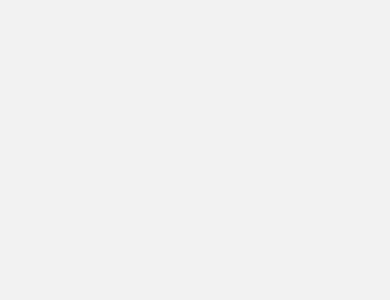
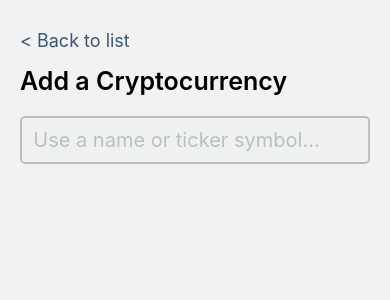
Before and after one commit to FrancMihani/PragmaticTestReactNative, a React Native app: screen /CryptoTrackerProFormScreen in a window 390 px wide. Shown: the top 300 px of the page. Built offline with nearby package versions, Linux system fonts and the light colour scheme.

Commit message:
chore: text input button

```diff
--- /dev/null
+++ b/src/components/TextInput/TextInput.component.tsx
@@ -0,0 +1,23 @@
+import React, { useState } from 'react'
+import useStyles from 'components/TextInput/TextInput.styles'
+import { TextInput } from 'react-native'
+
+import { TextInputProps } from 'react-native/Libraries/Components/TextInput/TextInput'
+import useTheme from 'theme/useTheme'
+
+export const TextInputComponent = (props: TextInputProps) => {
+  const { colors } = useTheme()
+  const [isFocused, setIsFocused] = useState(false)
+  const styles = useStyles(isFocused)
+
+  return (
+    <TextInput
+      {...props}
+      cursorColor={colors.secondary}
+      placeholderTextColor={isFocused ? colors.secondary : colors.outline}
+      style={[styles.input, props.style]}
+      onFocus={() => setIsFocused(true)}
+      onBlur={() => setIsFocused(false)}
+    />
+  )
+}
--- /dev/null
+++ b/src/components/TextInput/TextInput.styles.ts
@@ -0,0 +1,19 @@
+import _useStyles from 'styles/useStyles'
+import useTheme from 'theme/useTheme'
+
+const useStyles = (isFocused: boolean) => {
+  const { colors } = useTheme()
+  return _useStyles({
+    input: {
+      color: colors.onSurface,
+      borderWidth: 2,
+      borderColor: isFocused ? colors.secondary : colors.outline,
+      backgroundColor: isFocused ? colors.secondary10 : colors.outline10,
+      borderRadius: 5,
+      minHeight: 48,
+      fontSize: 20,
+    },
+  })
+}
+
+export default useStyles
--- /dev/null
+++ b/src/components/TextInput/index.ts
@@ -0,0 +1 @@
+export { TextInputComponent as TextInput } from './TextInput.component.tsx'
--- a/src/components/buttons/TextButton/Button.component.tsx
+++ b/src/components/buttons/TextButton/Button.component.tsx
@@ -8,8 +8,8 @@ export const ButtonComponent = (props: TextProps) => {
   const styles = useStyles()
 
   return (
-    <TouchableOpacity style={styles.container} onPress={props.onPress}>
-      <Text {...props} style={styles.text} onPress={undefined} />
+    <TouchableOpacity style={[styles.container, props.style]} onPress={props.onPress}>
+      <Text {...props} style={[styles.text, props.style]} onPress={undefined} />
     </TouchableOpacity>
   )
 }
--- a/src/navigation/types.ts
+++ b/src/navigation/types.ts
@@ -1,4 +1,8 @@
+import { NativeStackScreenProps } from '@react-navigation/native-stack'
+
 export type RootScreensNavigationProps = {
   CryptoTrackerProListScreen: undefined
-  CryptoTrackerProFormScreen: { id: string }
+  CryptoTrackerProFormScreen: undefined
 }
+
+export type PropsFor<T extends keyof RootScreensNavigationProps> = NativeStackScreenProps<RootScreensNavigationProps, T>
--- a/src/screens/CryptoTrackerPro/CryptoTrackerProForm.Screen.tsx
+++ b/src/screens/CryptoTrackerPro/CryptoTrackerProForm.Screen.tsx
@@ -1,5 +1,41 @@
-import React from 'react'
+import React, { useState } from 'react'
+import useStyles from 'styles/useStyles'
+import useTheme from 'theme/useTheme'
+import { SafeAreaView, View } from 'react-native'
+import { Title } from 'components/text/Title'
+import { TextButton } from 'components/buttons/TextButton'
+import { TextInput } from 'components/TextInput'
 
-const CryptoTrackerProFormScreen = () => <></>
+import { PropsFor } from 'navigation/types'
+
+const CryptoTrackerProFormScreen = ({ navigation }: PropsFor<'CryptoTrackerProListScreen'>) => {
+  const { colors } = useTheme()
+  const styles = useStyles({
+    backButton: { textAlign: 'left' },
+    m20: { margin: 20 },
+    container: { justifyContent: 'center', height: '80%' },
+    title: { color: colors.onSurface },
+    textInput: { marginVertical: 20 },
+  })
+
+  const [value, setValue] = useState('')
+
+  return (
+    <SafeAreaView style={styles.m20}>
+      <TextButton style={styles.backButton} onPress={navigation.goBack}>
+        {'< Back to list'}
+      </TextButton>
+      <View style={styles.container}>
+        <Title style={styles.title}>Add a Cryptocurrency</Title>
+        <TextInput
+          style={styles.textInput}
+          value={value}
+          onChangeText={setValue}
+          placeholder="  Use a name or ticker symbol..."
+        />
+      </View>
+    </SafeAreaView>
+  )
+}
 
 export default CryptoTrackerProFormScreen
--- a/src/screens/CryptoTrackerPro/CryptoTrackerProList.Screen.tsx
+++ b/src/screens/CryptoTrackerPro/CryptoTrackerProList.Screen.tsx
@@ -2,13 +2,14 @@ import React from 'react'
 import { MainHeader } from 'components/headers/MainHeader'
 import { FlatList } from 'react-native'
 import { TextButton } from 'components/buttons/TextButton'
+import { PropsFor } from 'navigation/types'
 
-const CryptoTrackerProListScreen = () => {
+const CryptoTrackerProListScreen = ({ navigation }: PropsFor<'CryptoTrackerProListScreen'>) => {
   return (
     <>
       <MainHeader title="CryptoTracker Pro" />
       {/*<FlatList data={} renderItem={} />*/}
-      <TextButton>+ Add a Cryptocurrency</TextButton>
+      <TextButton onPress={() => navigation.navigate('CryptoTrackerProFormScreen')}>+ Add a Cryptocurrency</TextButton>
     </>
   )
 }
--- a/src/theme/index.ts
+++ b/src/theme/index.ts
@@ -1,12 +1,16 @@
 const baseColors = {
   primary: '#385775',
+  secondary: '#FBD24D',
+  secondary10: '#FBD24D10',
+  outline: '#B7C0C6',
+  outline10: '#B7C0C610',
 }
 
 export const lightTheme = {
   colors: {
     ...baseColors,
     onSurface: '#000000',
-    onSurfaceVariant: '#385775',
+    onSurfaceVariant: baseColors.primary,
     surface: '#FFFFFF',
   },
 }
```
